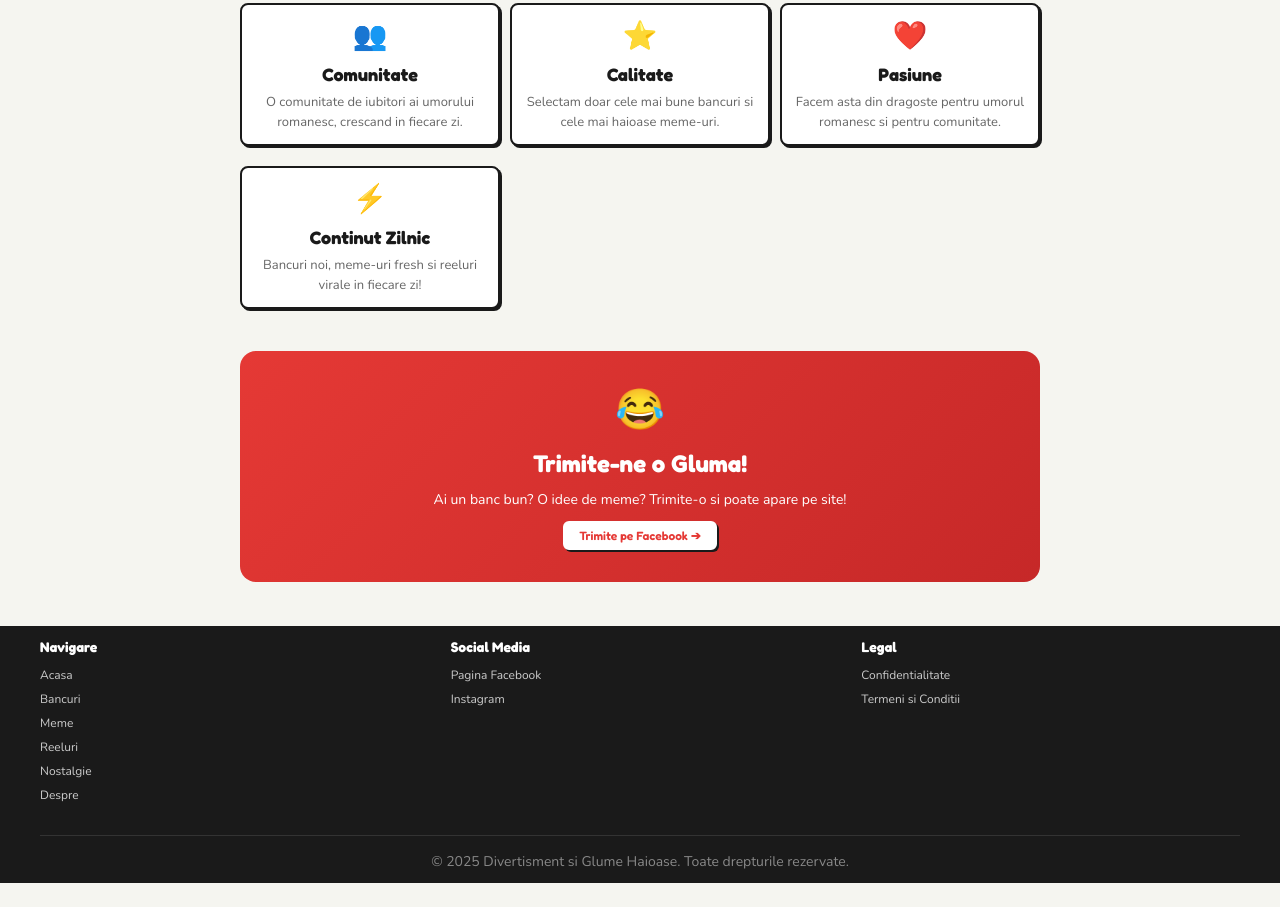
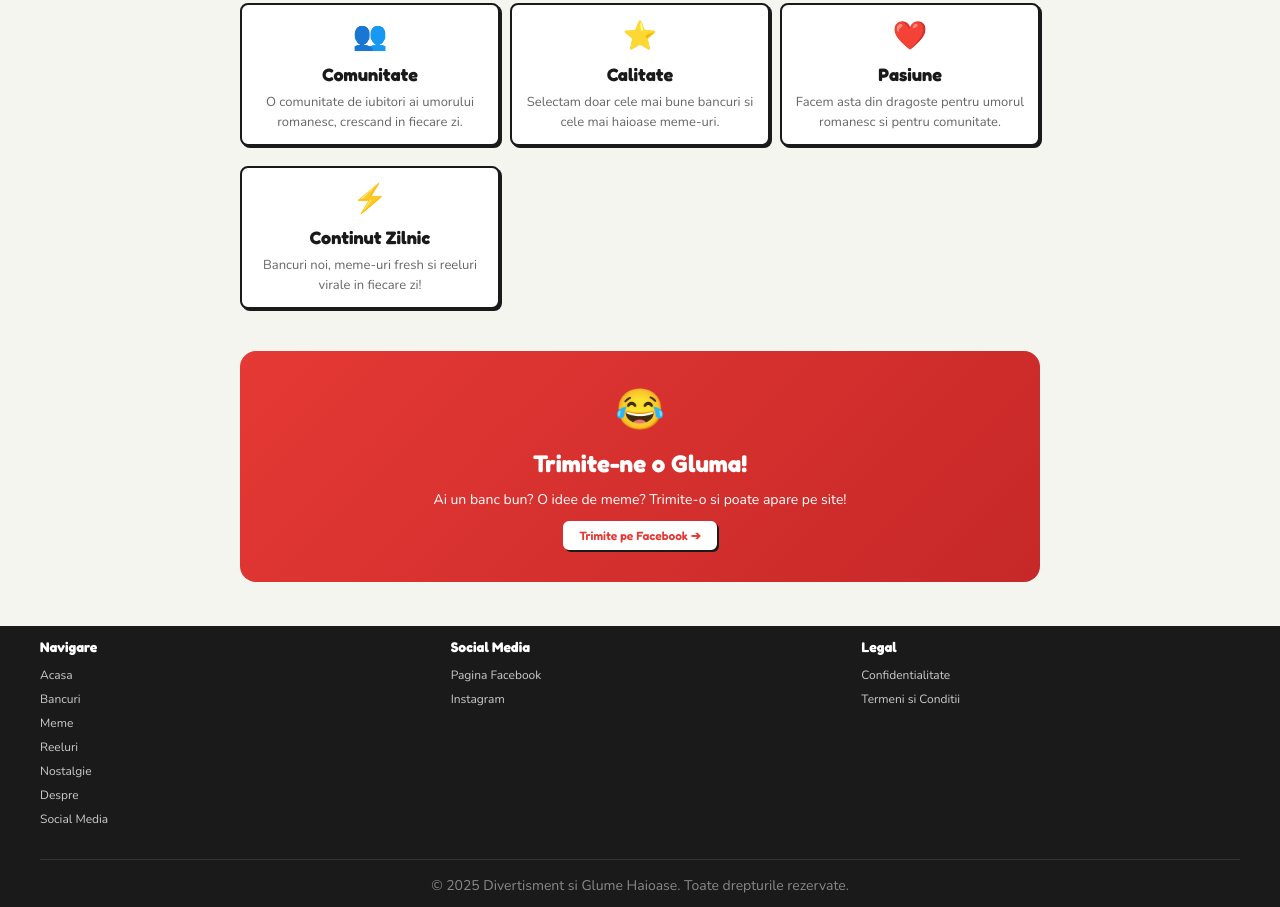
Before and after one commit to ochianoviciviorel/divertisment-glume-haioase-online, a plain HTML site: page public/despre.html in a window 1280 px wide. Shown: the part 317-1224 px from the top of the page. Before the commit the page ends 1200 px from the top, so only its background shows below. Drawn offline with nearby package versions, Linux system fonts and the light colour scheme.

Commit message:
Adauga/actualizeaza despre.html - link Social Media in meniu

```diff
--- a/public/despre.html
+++ b/public/despre.html
@@ -178,6 +178,7 @@ h3 { font-size:clamp(14px,2.5vw,18px) !important; }
                     <a href="/reeluri.html" style="color:#ccc;text-decoration:none;">Reeluri</a>
                     <a href="/nostalgie.html" style="color:#ccc;text-decoration:none;">Nostalgie</a>
                     <a href="/despre.html" style="color:#ccc;text-decoration:none;">Despre</a>
+                    <a href="/social" style="color:#ccc;text-decoration:none;">Social Media</a>
                 </div>
             </div>
             <div>
```
